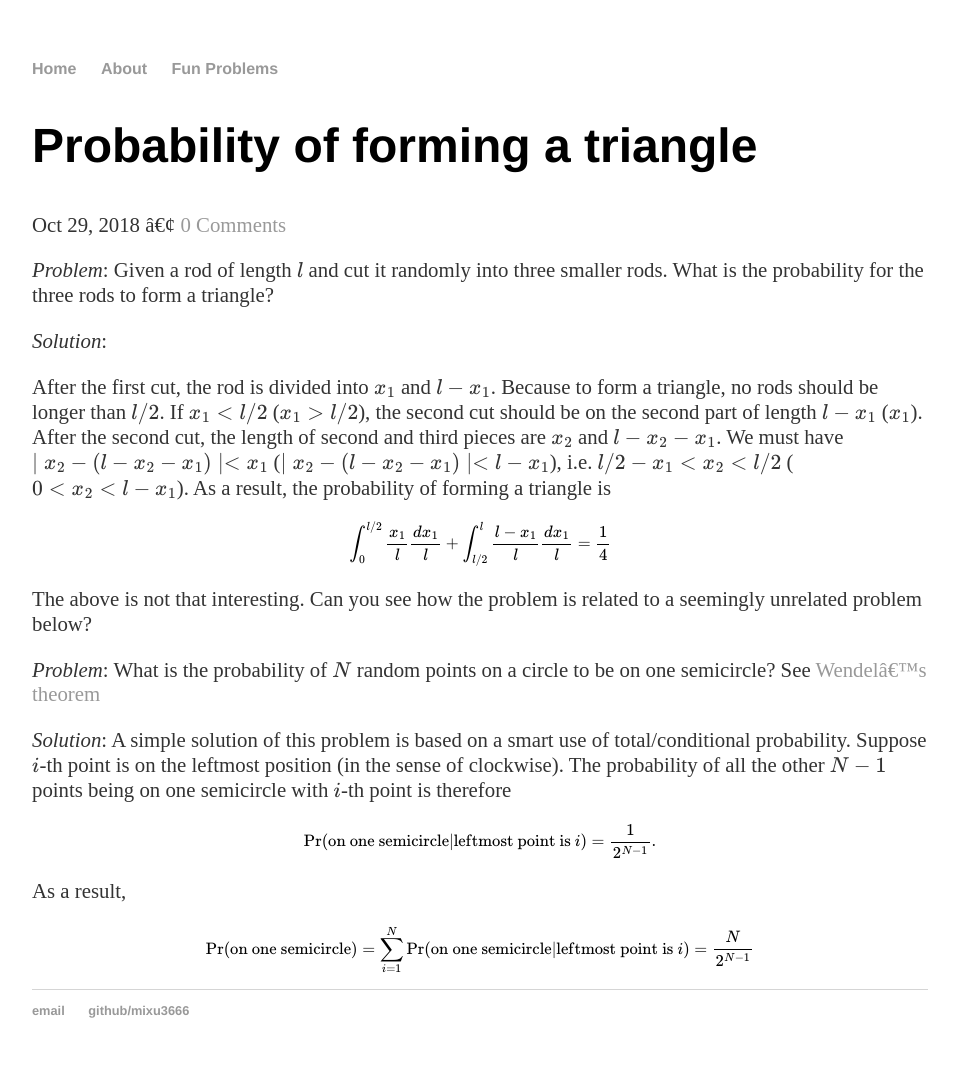
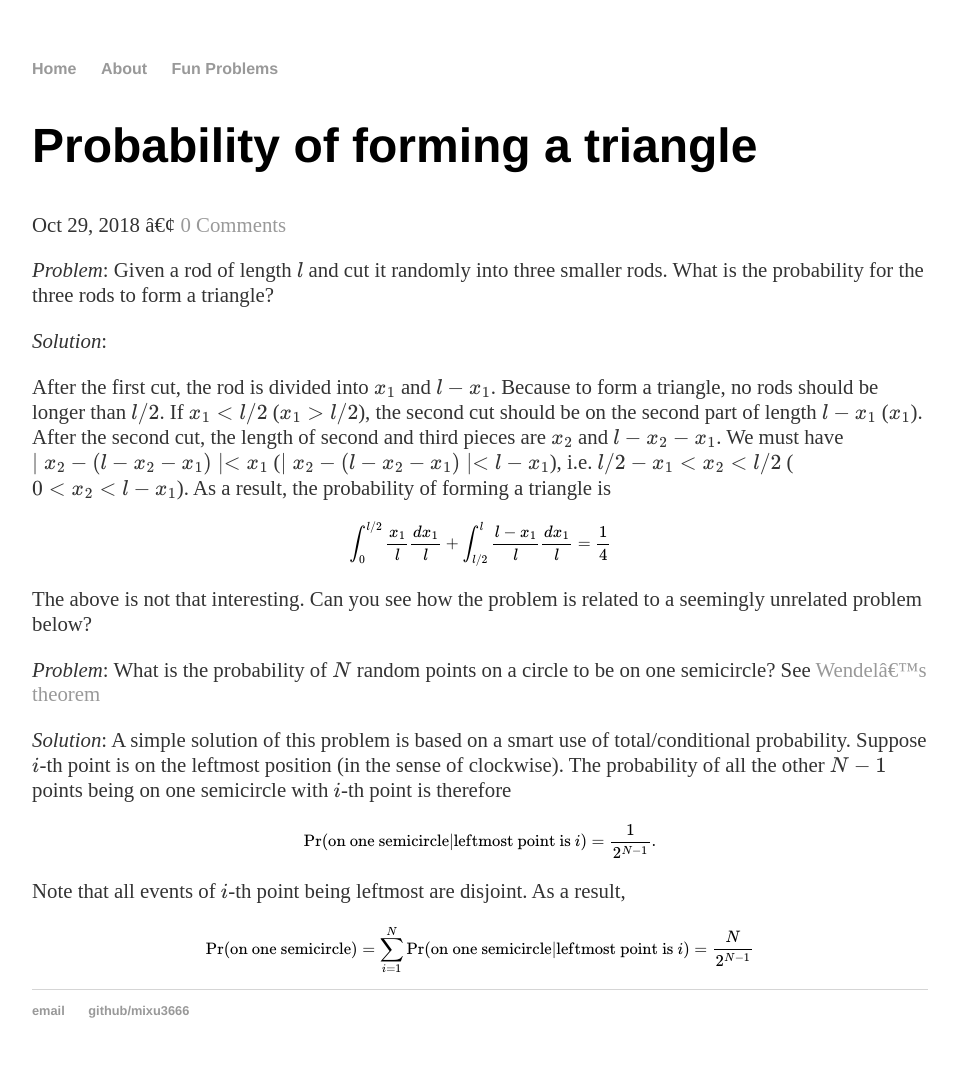
Before and after one commit to mixu3666/mixu3666.github.io, a Jekyll site: the page built from _posts/2018-10-29-Probability-of-Forming-a-Triangle.md, in a window 1280 px wide. Shown: the whole page, without its empty margins (160-1117 px from the left). Built offline with Jekyll 4.4.1, drawn with Linux system fonts in a browser that asks for light colours; formulas are drawn with MathJax 3; a script that is not in the unit is left out; comment, search, counter and statistics services are not loaded.

Commit message:
Update 2018-10-29-Probability-of-Forming-a-Triangle.md

```diff
--- a/_posts/2018-10-29-Probability-of-Forming-a-Triangle.md
+++ b/_posts/2018-10-29-Probability-of-Forming-a-Triangle.md
@@ -28,7 +28,7 @@ $$
 \mathrm{Pr}(\text{on one semicircle}|\text{leftmost point is }i)=\frac{1}{2^{N-1}}.
 $$
 
-As a result,
+Note that all events of $i$-th point being leftmost are disjoint. As a result,
 
 $$
 \mathrm{Pr}(\text{on one semicircle})=\sum_{i=1}^N\mathrm{Pr}(\text{on one semicircle}|\text{leftmost point is }i)=\frac{N}{2^{N-1}}
```
